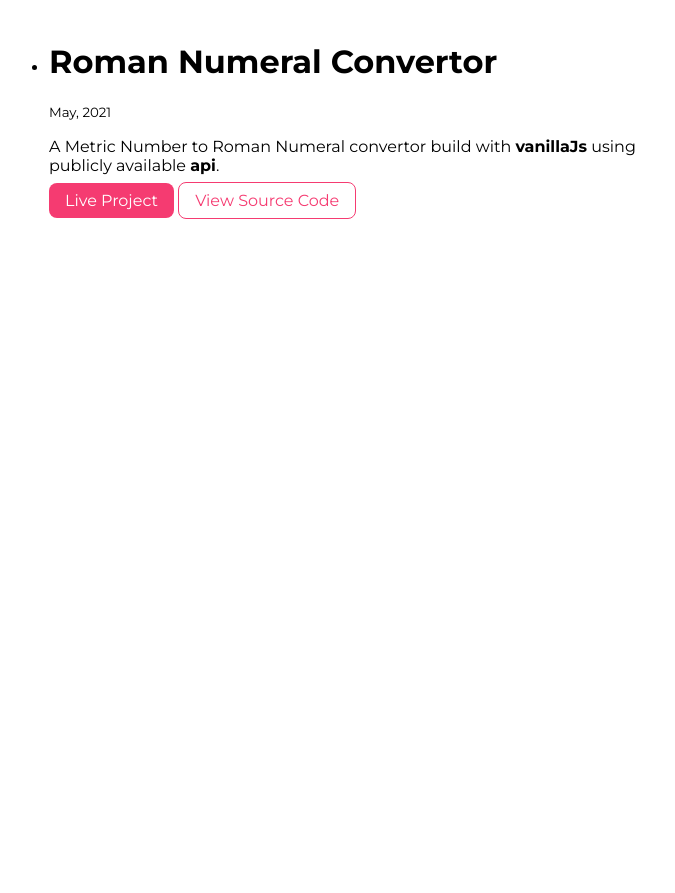
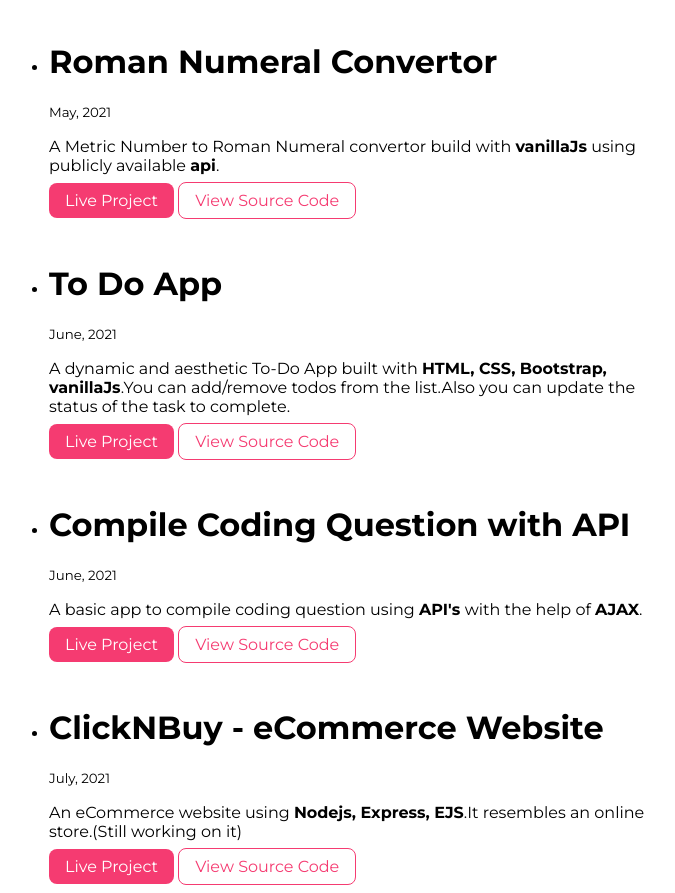
Before and after one commit to aditi2802/my-portfolio, a plain HTML site: page projects.html in a window 1280 px wide. Shown: the part 1907-2800 px from the top of the page, without its empty margins (311-986 px from the left). Before the commit the page ends 2149 px from the top, so only its background shows below. Drawn offline with Linux system fonts and the light colour scheme.

Commit message:
Added new projects

```diff
--- a/projects.html
+++ b/projects.html
@@ -4,13 +4,13 @@
     <meta charset="UTF-8">
     <meta http-equiv="X-UA-Compatible" content="IE=edge">
     <meta name="viewport" content="width=device-width, initial-scale=1.0">
-    <title>projects | aditisharma</title>
+    <title>Projects | AditiSharma</title>
 </head>
 <link rel="stylesheet" href="/style.css">
 <body>
     <!-- nav -->
     <nav class="navigation container">
-        <div class="nav-brand">IAmALearner</div>
+        <div class="nav-brand">IAmStudent</div>
         <ul class="list-non-bullet nav-pills">
             <li class="list-item-inline">
                 <a class="link" href="/">Home</a>
@@ -88,6 +88,30 @@
             <a class="link link-primary" style="display: inline;" href="https://roman-numerals-convertor.netlify.app/">Live Project</a>
             <a class="link link-secondary" style="display: inline;" href="https://github.com/aditi2802/roman-numerals-convertor">View Source Code</a>
         </li></div>
+
+        <div class="container container-center margin-md"><li>
+            <h1>To Do App</h1>
+            <small>June, 2021</small>
+            <p>A dynamic and aesthetic To-Do App built with <strong>HTML, CSS, Bootstrap, vanillaJs</strong>.You can add/remove todos from the list.Also you can update the status of the task to complete.</p>
+            <a class="link link-primary" style="display: inline;" href="https://todoapp-3p34g8r3tkkpqnqc3d.web.codequotient.com">Live Project</a>
+            <a class="link link-secondary" style="display: inline;" href="https://projects.codequotient.com/project/todoapp-3p34g8r3tkkpqnqc3d">View Source Code</a>
+        </li></div>
+
+        <div class="container container-center margin-md"><li>
+            <h1>Compile Coding Question with API</h1>
+            <small>June, 2021</small>
+            <p>A basic app to compile coding question using <strong> API's </strong>with the help of <strong>AJAX</strong>.</p>
+            <a class="link link-primary" style="display: inline;" href="https://onlinecompiler-3p34g8todtkpxkttzi.web.codequotient.com">Live Project</a>
+            <a class="link link-secondary" style="display: inline;" href="https://projects.codequotient.com/project/onlinecompiler-3p34g8todtkpxkttzi">View Source Code</a>
+        </li></div>
+
+        <div class="container container-center margin-md"><li>
+            <h1>ClickNBuy - eCommerce Website</h1>
+            <small>July, 2021</small>
+            <p>An eCommerce website using <strong>Nodejs, Express, EJS</strong>.It resembles an online store.(Still working on it)</p>
+            <a class="link link-primary" style="display: inline;" href="https://final-3p34g85s1mkqwqxjgp.codequotient.in">Live Project</a>
+            <a class="link link-secondary" style="display: inline;" href="https://projects.codequotient.com/project/final-3p34g85s1mkqwqxjgp">View Source Code</a>
+        </li></div>
         </ul>
 </body>
 </html>
```
Also changed, not shown: blogs.html (+2 -2 lines), index.html (+5 -5 lines).
